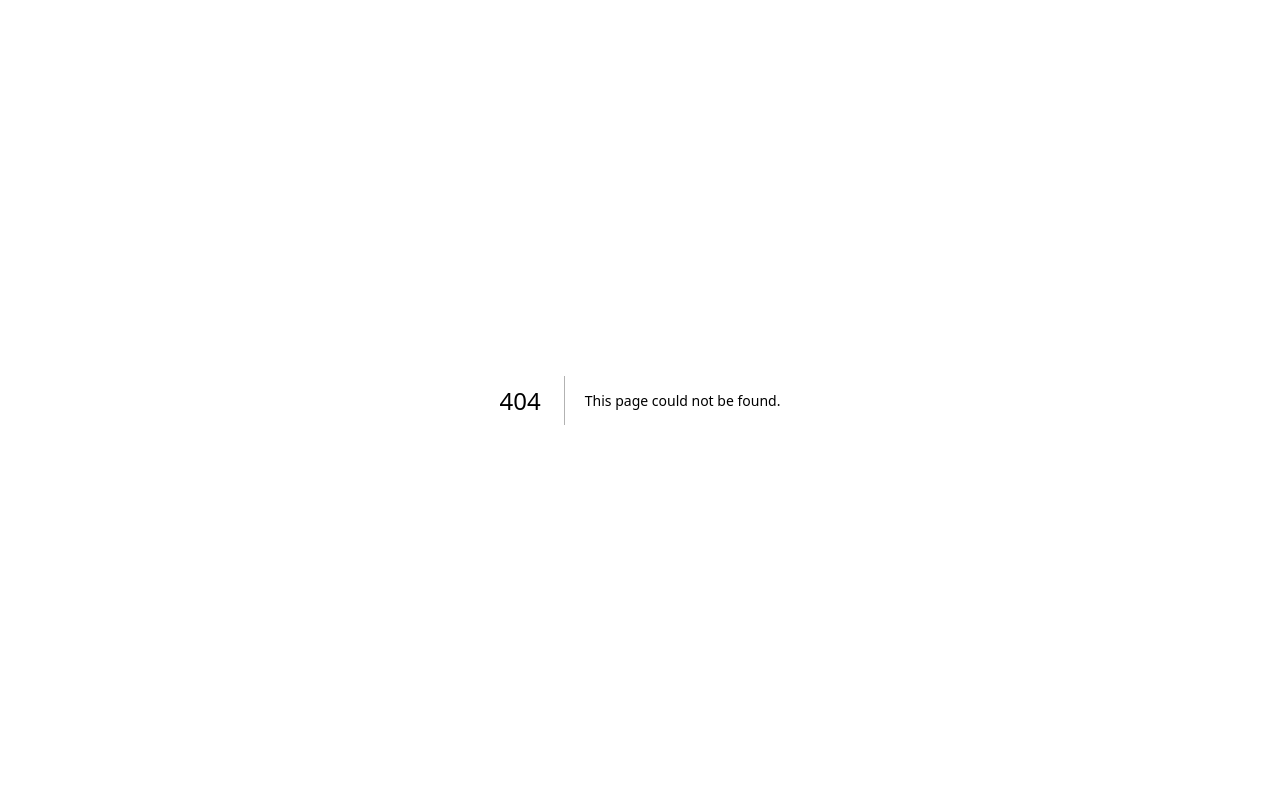
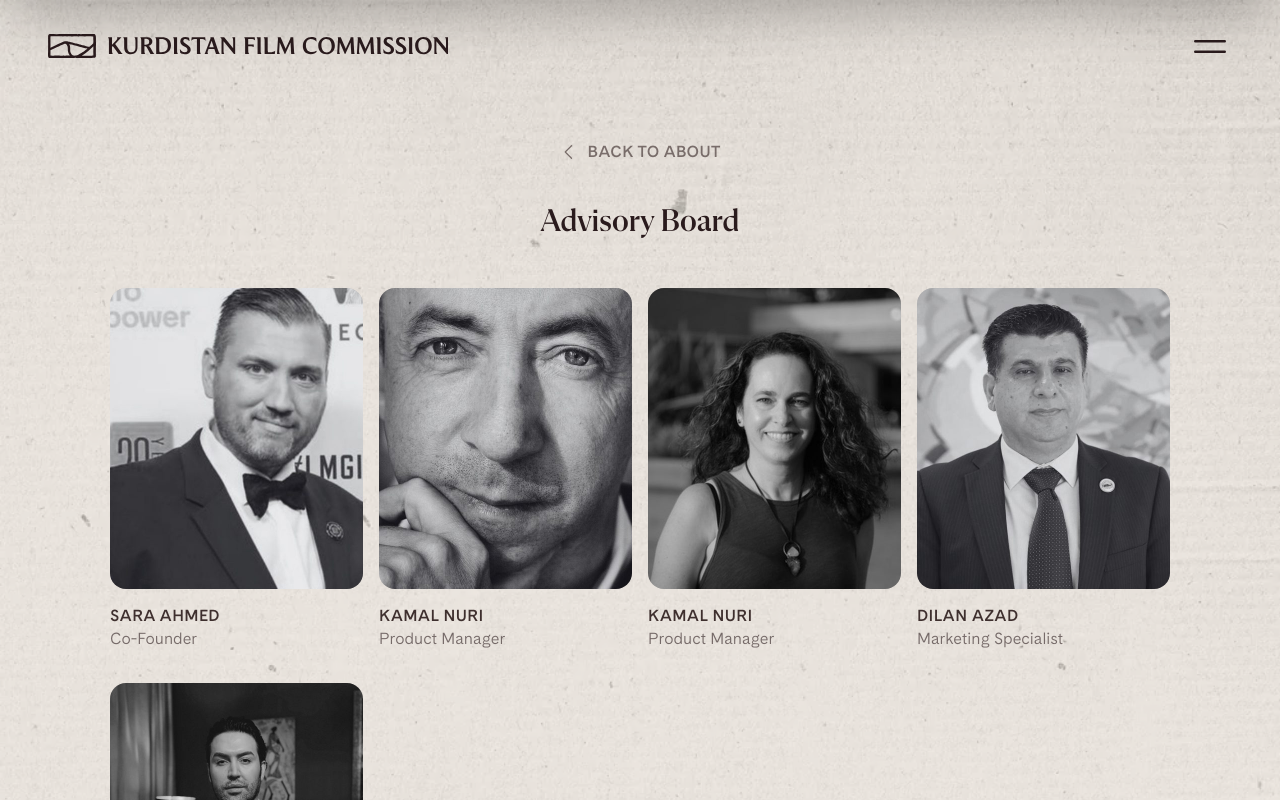
Before and after one commit to LhonRafaat/kfo-new-website, a Next.js app: page /about/advisory-board in a window 1280 px wide. Before the commit this address had no page. Shown: the top 800 px of the page. Built offline with nearby package versions, Linux system fonts and the light colour scheme.

Commit message:
feat: add Advisory Board and Team pages with directory functionality; implement PersonCard and PeopleDirectory components

```diff
--- /dev/null
+++ b/src/app/about/advisory-board/page.tsx
@@ -0,0 +1,31 @@
+import type { Metadata } from "next";
+import { Navbar } from "@/components/Navbar";
+import { Footer } from "@/components/Footer";
+import { PeopleDirectory } from "@/components/sections/PeopleDirectory";
+
+export const metadata: Metadata = {
+  title: "Advisory Board",
+  description:
+    "The advisory board of the Kurdistan Film Commission — the industry voices guiding the commission’s work.",
+  alternates: { canonical: "/about/advisory-board" },
+};
+
+export default function AdvisoryBoardPage() {
+  return (
+    <>
+      {/* Cream under the same tiled paper scan as the rest of the site, running
+          behind the navbar (Figma paints the texture from y=0). */}
+      <div className="relative isolate overflow-x-clip bg-cream">
+        <div
+          className="texture-tile pointer-events-none absolute inset-0 -z-10 opacity-40"
+          aria-hidden
+        />
+        <Navbar variant="solid" />
+        <main className="relative">
+          <PeopleDirectory section="advisory" />
+        </main>
+      </div>
+      <Footer />
+    </>
+  );
+}
--- /dev/null
+++ b/src/app/about/team/page.tsx
@@ -0,0 +1,31 @@
+import type { Metadata } from "next";
+import { Navbar } from "@/components/Navbar";
+import { Footer } from "@/components/Footer";
+import { PeopleDirectory } from "@/components/sections/PeopleDirectory";
+
+export const metadata: Metadata = {
+  title: "Team",
+  description:
+    "The people behind the Kurdistan Film Commission — the team supporting productions filming in the Kurdistan Region.",
+  alternates: { canonical: "/about/team" },
+};
+
+export default function TeamPage() {
+  return (
+    <>
+      {/* Cream under the same tiled paper scan as the rest of the site, running
+          behind the navbar (Figma paints the texture from y=0). */}
+      <div className="relative isolate overflow-x-clip bg-cream">
+        <div
+          className="texture-tile pointer-events-none absolute inset-0 -z-10 opacity-40"
+          aria-hidden
+        />
+        <Navbar variant="solid" />
+        <main className="relative">
+          <PeopleDirectory section="team" />
+        </main>
+      </div>
+      <Footer />
+    </>
+  );
+}
--- /dev/null
+++ b/src/components/PersonCard.tsx
@@ -0,0 +1,65 @@
+import Image from "next/image";
+import { Reveal } from "@/components/Reveal";
+import { Underline } from "@/components/icons";
+import { type Person } from "@/lib/content";
+
+/**
+ * One person in the about page's grids and in the full team/advisory
+ * directories (Figma "Testimonial Left", 253×363): a 253×301 portrait with the
+ * name and role under it.
+ *
+ * Hovering fades an ink wash over the portrait carrying that person's
+ * biography — Figma draws card 2 of the team grid in that state. The card is
+ * focusable so the bio is reachable by keyboard, and a tap opens it on touch,
+ * where there is no hover at all.
+ */
+export function PersonCard({
+  person,
+  delay = 0,
+}: {
+  person: Person;
+  delay?: number;
+}) {
+  return (
+    <Reveal delay={delay} className="flex flex-col gap-4">
+      <div
+        tabIndex={0}
+        className="group relative aspect-253/301 overflow-hidden rounded-2xl bg-ink/10 outline-offset-4"
+      >
+        <Image
+          src={person.image}
+          alt={`${person.name}, ${person.role}`}
+          fill
+          sizes="(max-width: 768px) 45vw, (max-width: 1024px) 30vw, 253px"
+          className="object-cover object-center"
+        />
+
+        {/* Figma "Frame 212": the portrait under a 72% ink wash, the biography
+            inset 24px from the top-left and the link on the base line. */}
+        <div className="crossfade absolute inset-0 flex flex-col justify-between bg-ink/72 p-6 opacity-0 group-hover:opacity-100 group-focus:opacity-100">
+          <p className="max-w-[170px] font-sans text-base leading-6 text-white">
+            {person.bio}
+          </p>
+          <span className="font-serif text-lg font-medium italic capitalize leading-[1.14] tracking-label text-white">
+            Read Biography
+            {/* Drawn out in full: this rule arrives with the wash rather than
+                on the scroll reveal every other underline uses. */}
+            <Underline
+              className="!mt-1 !h-[5px] w-[129px]"
+              style={{ clipPath: "inset(0 0 0 0)" }}
+            />
+          </span>
+        </div>
+      </div>
+
+      <div>
+        <p className="font-sans text-base font-semibold uppercase leading-[1.4] tracking-label text-espresso">
+          {person.name}
+        </p>
+        <p className="font-sans text-base leading-6 text-ink/60">
+          {person.role}
+        </p>
+      </div>
+    </Reveal>
+  );
+}
--- a/src/components/sections/PartnersStrip.tsx
+++ b/src/components/sections/PartnersStrip.tsx
@@ -22,12 +22,15 @@ export function PartnersStrip() {
         </Reveal>
       </Container>
 
-      <Reveal className="mt-7 flex h-[130px] w-full items-center overflow-hidden bg-[#E7E1D9]">
-        <div className="flex w-max animate-marquee items-center gap-[58px] pl-[58px]">
+      {/* The strip rests in black and white; a logo colours up under the
+          pointer and the row stops travelling while the band is hovered, so a
+          lock-up can be read without chasing it. */}
+      <Reveal className="group mt-7 flex h-[130px] w-full items-center overflow-hidden bg-[#E7E1D9]">
+        <div className="flex w-max animate-marquee items-center gap-[58px] pl-[58px] group-hover:[animation-play-state:paused]">
           {reel.map((logo, i) => (
             <div
               key={`${logo.src}-${i}`}
-              className={`relative h-[104px] shrink-0 ${
+              className={`group/logo relative h-[104px] shrink-0 ${
                 logo.wide ? "w-[174px]" : "w-[104px]"
               }`}
             >
@@ -37,7 +40,9 @@ export function PartnersStrip() {
                 aria-hidden={i >= aboutPartners.logos.length}
                 fill
                 sizes="174px"
-                className="object-contain"
+                /* Chases the pointer, so it runs on the interactive token
+                   rather than the slower entrance one. */
+                className="object-contain grayscale transition-[filter] duration-(--fade-duration-interactive) ease-(--fade-ease) group-hover/logo:grayscale-0"
               />
             </div>
           ))}
--- /dev/null
+++ b/src/components/sections/PeopleDirectory.tsx
@@ -0,0 +1,61 @@
+import Link from "next/link";
+import { Container } from "@/components/ui/Container";
+import { Reveal } from "@/components/Reveal";
+import { CaretRight } from "@/components/icons";
+import { PersonCard } from "@/components/PersonCard";
+import { aboutAdvisory, aboutTeam } from "@/lib/content";
+
+/**
+ * The full directory behind the about page's "Meet our team" / "Meet Advisory
+ * Board" cards (Figma "Team Opened", 981:106): a centred back-link and
+ * heading over a four-up grid of the same portrait cards, on the cream page.
+ *
+ * Figma mocks the grid with twelve cards, all repeats of its four placeholder
+ * people — it is a layout study, not a roster — so this renders whatever the
+ * group actually holds and stays centred at any count.
+ */
+const sections = { team: aboutTeam, advisory: aboutAdvisory };
+
+export function PeopleDirectory({
+  section,
+}: {
+  section: keyof typeof sections;
+}) {
+  const { heading, people } = sections[section];
+
+  return (
+    <Container className="relative z-10 pb-24 pt-12">
+      <Reveal className="flex justify-center">
+        <Link
+          href="/about"
+          className="flex items-center gap-2 font-sans text-base font-semibold uppercase tracking-label text-espresso opacity-64 transition-opacity duration-300 hover:opacity-100"
+        >
+          <CaretRight className="h-5 w-5 rotate-180" />
+          Back to About
+        </Link>
+      </Reveal>
+
+      <Reveal
+        as="h1"
+        delay={60}
+        className="heading-section mt-10 text-center text-ink"
+      >
+        {heading}
+      </Reveal>
+
+      {/* Figma centres the grid in the content column: four 253px cards, 16px
+          apart, so the row measures 1060. */}
+      <div className="mt-12 flex justify-center">
+        <div className="grid w-full max-w-[1060px] grid-cols-2 gap-x-4 gap-y-8 sm:grid-cols-3 lg:grid-cols-4">
+          {people.map((person, i) => (
+            <PersonCard
+              key={`${person.name}-${i}`}
+              person={person}
+              delay={i * 60}
+            />
+          ))}
+        </div>
+      </div>
+    </Container>
+  );
+}
--- a/src/components/sections/PeopleGrid.tsx
+++ b/src/components/sections/PeopleGrid.tsx
@@ -1,9 +1,8 @@
-import Image from "next/image";
 import { Container } from "@/components/ui/Container";
 import { AccentLink } from "@/components/ui/AccentLink";
 import { Reveal } from "@/components/Reveal";
-import { Underline } from "@/components/icons";
-import { aboutAdvisory, aboutTeam, type Person } from "@/lib/content";
+import { PersonCard } from "@/components/PersonCard";
+import { aboutAdvisory, aboutTeam } from "@/lib/content";
 
 /**
  * "Team" and "Advisory Board" (Figma "Frame 153"/"Frame 161" + the two Gallery
@@ -11,10 +10,9 @@ import { aboutAdvisory, aboutTeam, type Person } from "@/lib/content";
  * on the right, the sixth cell being a panel that points at the rest of the
  * people instead of a portrait.
  *
- * Hovering a card fades an ink wash over the portrait carrying that person's
- * biography — Figma draws card 2 of the team grid in that state. The cards are
- * focusable so the bio is reachable by keyboard, and a tap opens it on touch,
- * where there is no hover at all.
+ * The sixth cell links through to the full directory of that group — the
+ * "Team Opened" frame (981:106), built here as /about/team and
+ * /about/advisory-board.
  */
 const sections = { team: aboutTeam, advisory: aboutAdvisory };
 
@@ -51,48 +49,3 @@ export function PeopleGrid({ section }: { section: keyof typeof sections }) {
     </section>
   );
 }
-
-function PersonCard({ person, delay }: { person: Person; delay: number }) {
-  return (
-    <Reveal delay={delay} className="flex flex-col gap-4">
-      <div
-        tabIndex={0}
-        className="group relative aspect-253/301 overflow-hidden rounded-2xl bg-ink/10 outline-offset-4"
-      >
-        <Image
-          src={person.image}
-          alt={`${person.name}, ${person.role}`}
-          fill
-          sizes="(max-width: 768px) 45vw, (max-width: 1024px) 30vw, 253px"
-          className="object-cover object-center"
-        />
-
-        {/* Figma "Frame 212": the portrait under a 72% ink wash, the biography
-            inset 24px from the top-left and the link on the base line. */}
-        <div className="crossfade absolute inset-0 flex flex-col justify-between bg-ink/72 p-6 opacity-0 group-hover:opacity-100 group-focus:opacity-100">
-          <p className="max-w-[170px] font-sans text-base leading-6 text-white">
-            {person.bio}
-          </p>
-          <span className="font-serif text-lg font-medium italic capitalize leading-[1.14] tracking-label text-white">
-            Read Biography
-            {/* Drawn out in full: this rule arrives with the wash rather than
-                on the scroll reveal every other underline uses. */}
-            <Underline
-              className="!mt-1 !h-[5px] w-[129px]"
-              style={{ clipPath: "inset(0 0 0 0)" }}
-            />
-          </span>
-        </div>
-      </div>
-
-      <div>
-        <p className="font-sans text-base font-semibold uppercase leading-[1.4] tracking-label text-espresso">
-          {person.name}
-        </p>
-        <p className="font-sans text-base leading-6 text-ink/60">
-          {person.role}
-        </p>
-      </div>
-    </Reveal>
-  );
-}
--- a/src/lib/content.ts
+++ b/src/lib/content.ts
@@ -903,8 +903,8 @@ export type PeopleSection = {
  * They are laid out exactly as the frame has them so the client can see the
  * real shape of the section; swap the whole array once the real people land.
  *
- * The frame also gives the closing card's button no destination — it points at
- * /contact until a team page exists.
+ * The closing cards link through to the "Team Opened" frame (981:106), built
+ * as /about/team and /about/advisory-board.
  */
 const placeholderBio =
   "A person’s bio would show up here when their card is hovered.";
@@ -923,7 +923,7 @@ export const aboutTeam: PeopleSection = {
   more: {
     body: "There’s more people behind the scene.",
     cta: "Meet our team",
-    href: "/contact",
+    href: "/about/team",
   },
 };
 
@@ -941,7 +941,7 @@ export const aboutAdvisory: PeopleSection = {
   more: {
     body: "There’s more people behind the scene.",
     cta: "Meet Advisory Board",
-    href: "/contact",
+    href: "/about/advisory-board",
   },
 };
 
```
